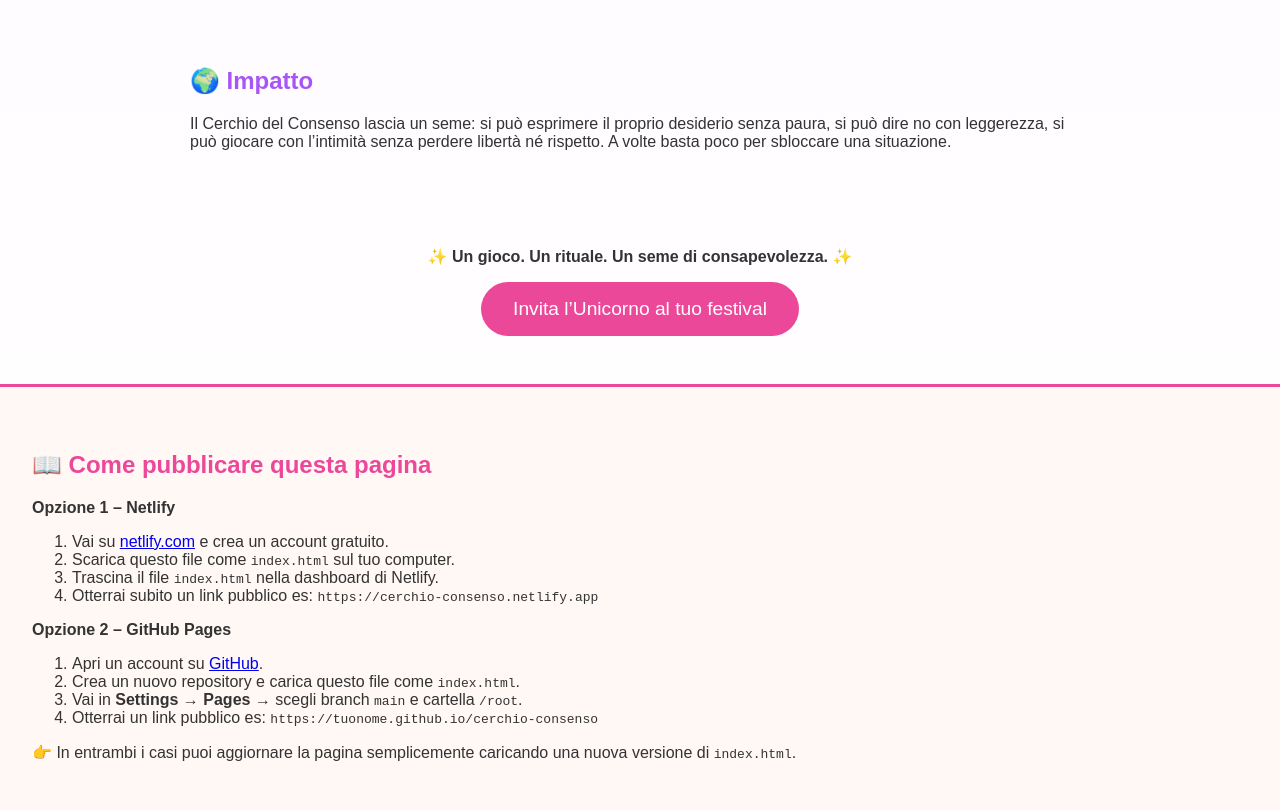
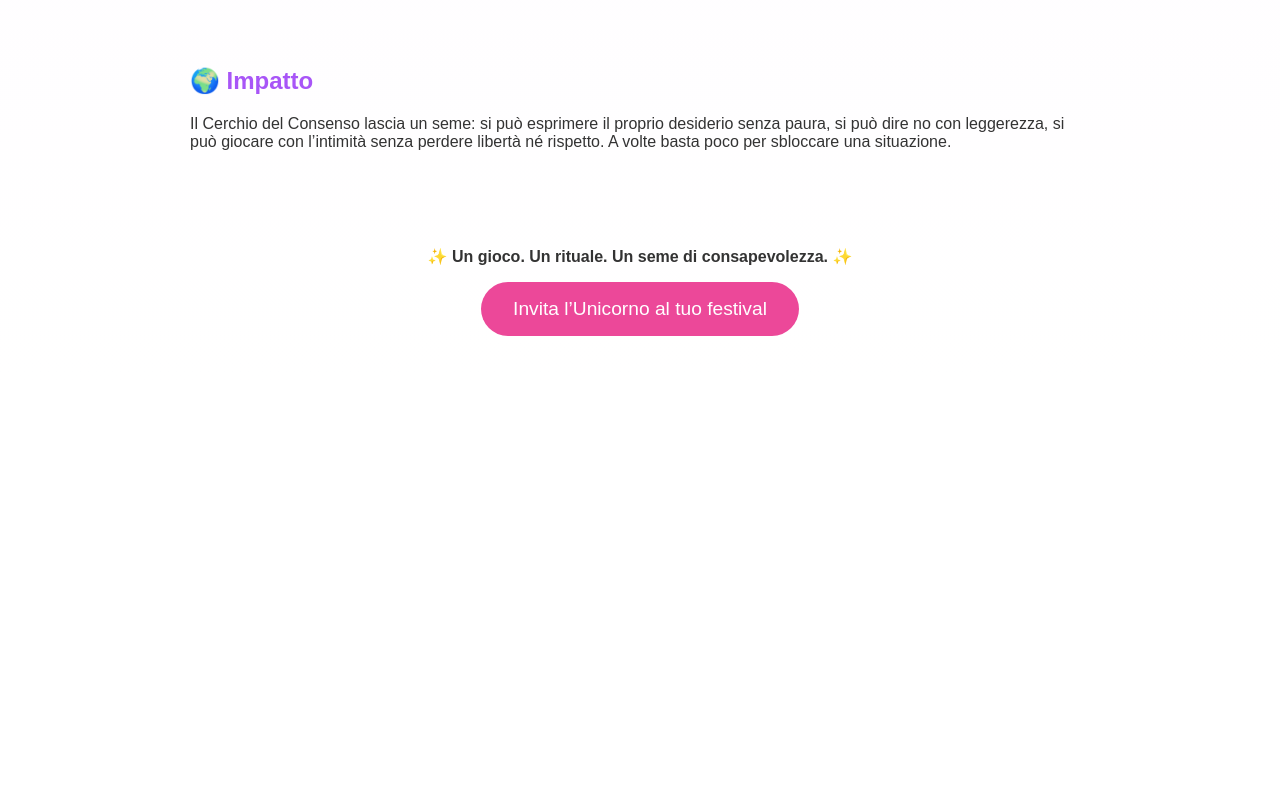
Before and after one commit to mttvir/unicorno-del-consenso, a plain HTML site: page index.html in a window 1280 px wide. Shown: the part 1781-2591 px from the top of the page. After the commit the page ends 2165 px from the top, so only its background shows below. Drawn offline with Linux system fonts and the light colour scheme.

Commit message:
Add files via upload

```diff
--- a/index.html
+++ b/index.html
@@ -194,25 +194,6 @@
     <button>Invita l’Unicorno al tuo festival</button>
   </div>
 
-  <div class="readme">
-    <h2>📖 Come pubblicare questa pagina</h2>
-    <p><b>Opzione 1 – Netlify</b></p>
-    <ol>
-      <li>Vai su <a href="https://www.netlify.com/" target="_blank">netlify.com</a> e crea un account gratuito.</li>
-      <li>Scarica questo file come <code>index.html</code> sul tuo computer.</li>
-      <li>Trascina il file <code>index.html</code> nella dashboard di Netlify.</li>
-      <li>Otterrai subito un link pubblico es: <code>https://cerchio-consenso.netlify.app</code></li>
-    </ol>
 
-    <p><b>Opzione 2 – GitHub Pages</b></p>
-    <ol>
-      <li>Apri un account su <a href="https://github.com/" target="_blank">GitHub</a>.</li>
-      <li>Crea un nuovo repository e carica questo file come <code>index.html</code>.</li>
-      <li>Vai in <b>Settings → Pages</b> → scegli branch <code>main</code> e cartella <code>/root</code>.</li>
-      <li>Otterrai un link pubblico es: <code>https://tuonome.github.io/cerchio-consenso</code></li>
-    </ol>
-
-    <p>👉 In entrambi i casi puoi aggiornare la pagina semplicemente caricando una nuova versione di <code>index.html</code>.</p>
-  </div>
 </body>
 </html>
```
